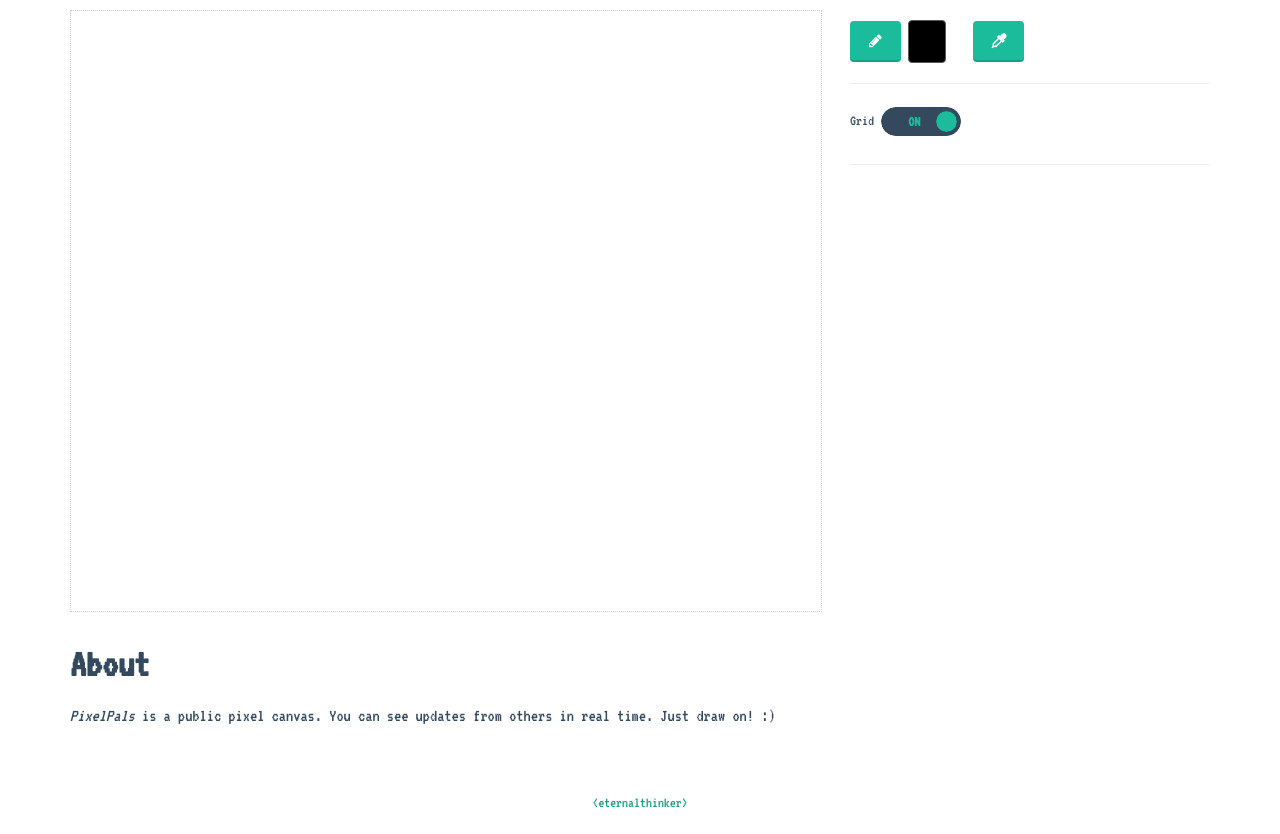
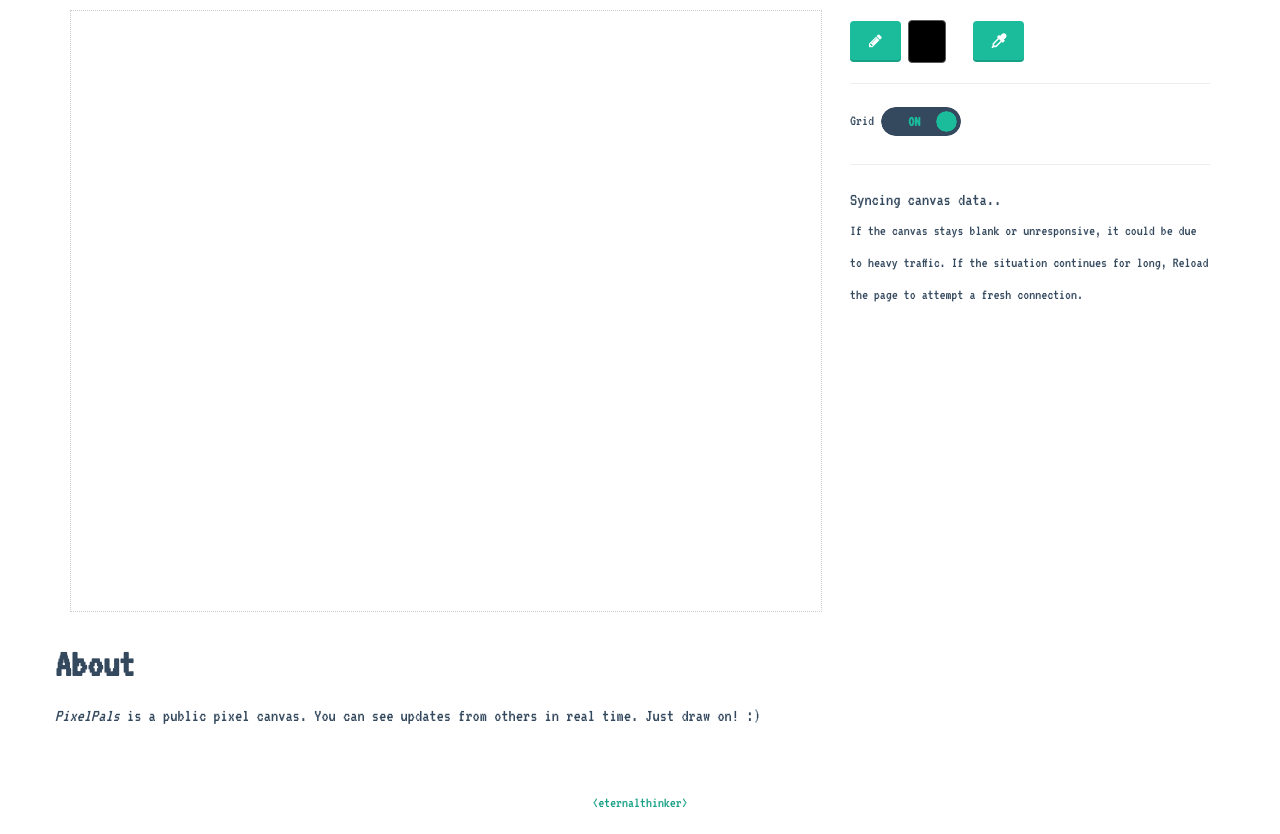
Before and after one commit to eternalthinker/pixelpals, a plain HTML site: page index.html in a window 1280 px wide. Shown: the part 60-894 px from the top of the page. Drawn offline with Linux system fonts and the light colour scheme; a script that the page names is missing.

Commit message:
Added hint notice to users with connection issues

```diff
--- a/index.html
+++ b/index.html
@@ -103,6 +103,15 @@
           </div>
         </div>
 
+        <div class="row" id="notice">
+          <div class="col-xs-12">
+            <p>
+               Syncing canvas data..<br>
+               <small>If the canvas stays blank or unresponsive, it could be due to heavy traffic.
+               If the situation continues for long, Reload the page to attempt a fresh connection.</small>
+            </p>
+        </div>
+
       </div> <!-- End of Controls and Tools -->
 
     </div> <!-- END core content row -->
--- a/pixelpals.js
+++ b/pixelpals.js
@@ -275,6 +275,7 @@ $(document).ready(function() {
             } else {
                 this.socket.set(this.networkCanvas.getCanvas());
             }
+            $('#notice').hide();
         }, this));
         this.socket.on('child_changed', $.proxy(function (pixelSnapshot) {
             this.networkCanvas.setDataPixel(pixelSnapshot.key(), pixelSnapshot.val());
```
